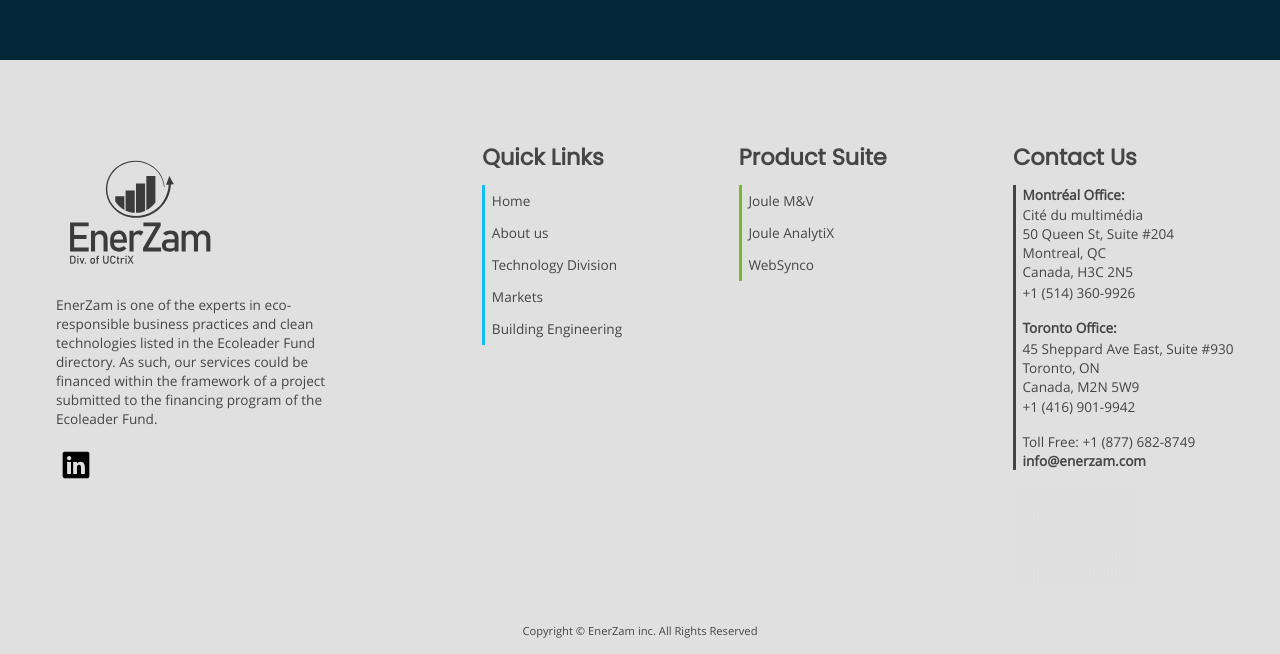
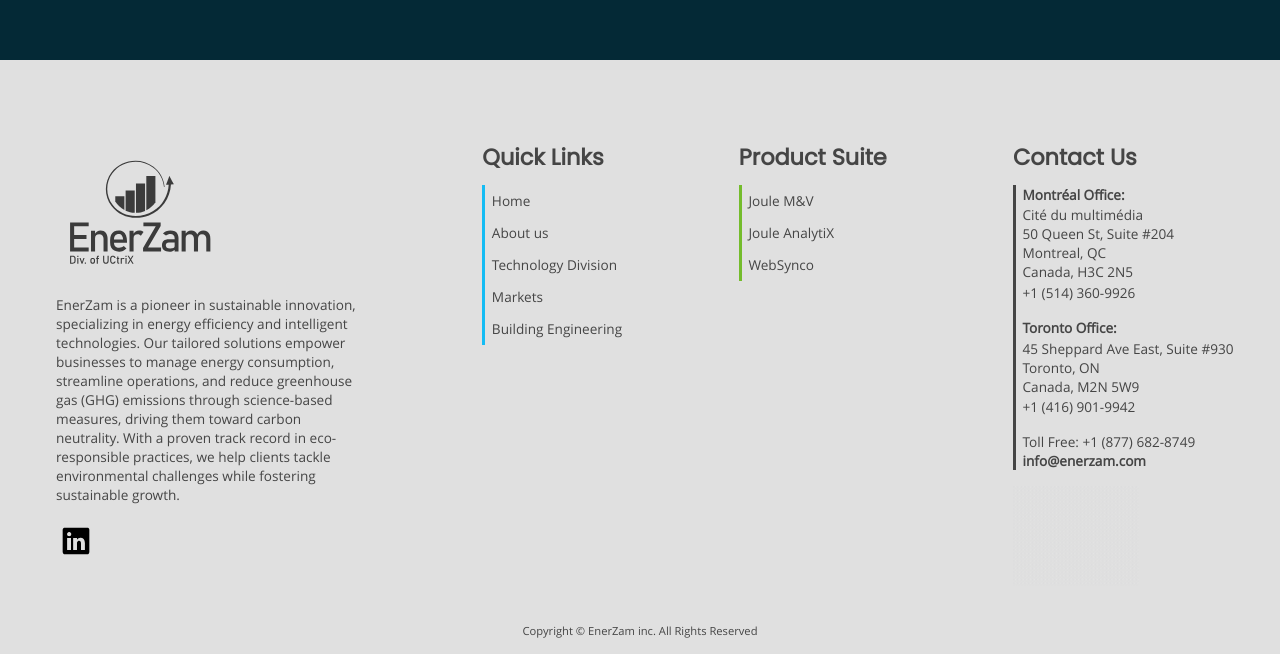
Before and after one commit to jpierre86/Enerzam, a plain HTML site: page index.html in a window 1280 px wide. Shown: the part 2450-3104 px from the top of the page. Drawn offline with Linux system fonts and the light colour scheme.

Commit message:
Update footer.html - change to footer text
Change the footer text to the lastest one

```diff
--- a/components/footer.html
+++ b/components/footer.html
@@ -4,7 +4,7 @@
       <a href="/" aria-label="Click to return to home page">
         <object class="logo big-logo" data="/assets/images/logos/enerzam-vt-black_en.svg" alt="Company Logo" title="Company Logo"></object>
       </a>
-      <p>EnerZam is one of the experts in eco-responsible business practices and clean technologies listed in the Ecoleader Fund directory. As such, our services could be financed within the framework of a project submitted to the financing program of the Ecoleader Fund.</p>
+      <p>EnerZam is a pioneer in sustainable innovation, specializing in energy efficiency and intelligent technologies. Our tailored solutions empower businesses to manage energy consumption, streamline operations, and reduce greenhouse gas (GHG) emissions through science-based measures, driving them toward carbon neutrality. With a proven track record in eco-responsible practices, we help clients tackle environmental challenges while fostering sustainable growth.</p>
       <div class="header-item social-links">
         <a class="social-link" style="margin-top: 1rem" href="https://www.linkedin.com/company/enerzam-inc/" target="_blank"><object data="/assets/images/icons/linkedin.svg" alt="linkedin logo" width="40" height="40"></object></a>
       </div>
```
